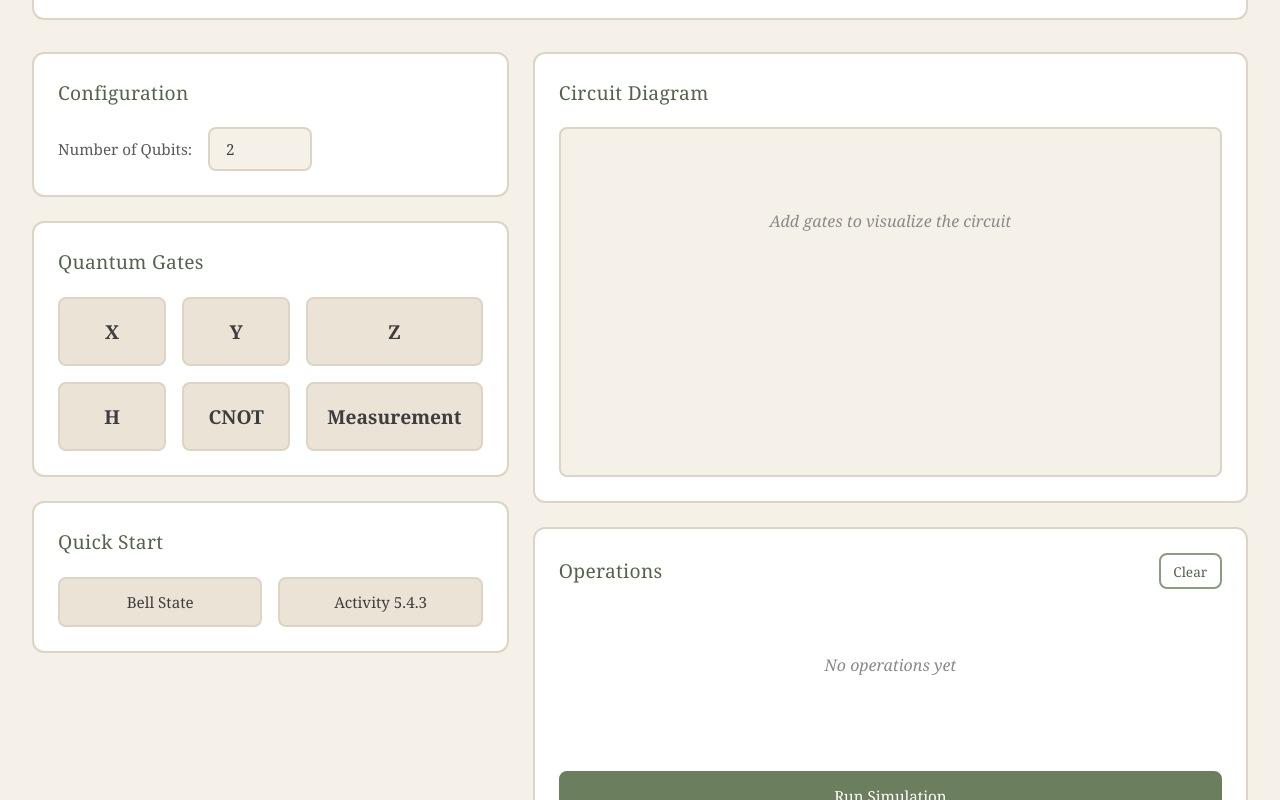
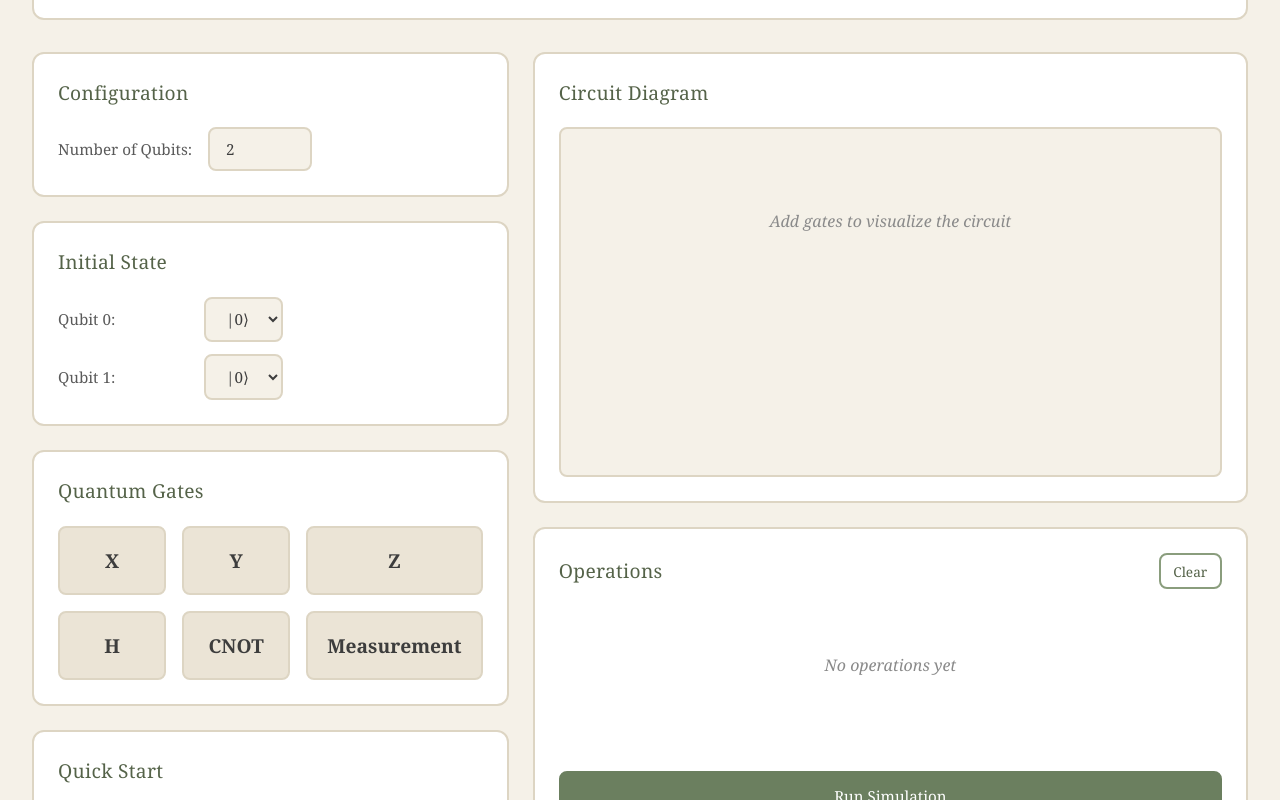
Before and after one commit to ValentinaPertile/quantum-circuit-simulator, a React (Vite) app in the folder frontend/: page / in a window 1280 px wide. Both pictures are taken after a click on the button "Start Building Circuits". Shown: the part 140-940 px from the top of the page. Built offline with nearby package versions, Linux system fonts and the light colour scheme.

Commit message:
Minor changes

```diff
--- a/frontend/src/App.jsx
+++ b/frontend/src/App.jsx
@@ -11,8 +11,9 @@ import './App.css'
 function App() {
   const [showLanding, setShowLanding] = useState(true)
   const [activeTab, setActiveTab] = useState('circuit')
-  const [showCodeTab, setShowCodeTab] = useState(false)  // NUEVO
+  const [showCodeTab, setShowCodeTab] = useState(false)
   const [numQubits, setNumQubits] = useState(2)
+  const [initialState, setInitialState] = useState('00')
   const [operations, setOperations] = useState([])
   const [results, setResults] = useState(null)
   const [theme, setTheme] = useState('light')
@@ -43,6 +44,11 @@ function App() {
     setResults(null)
   }
 
+  const handleNumQubitsChange = (newNumQubits) => {
+    setNumQubits(newNumQubits)
+    setInitialState('0'.repeat(newNumQubits))
+  }
+
   const loadPreset = (preset) => {
     if (preset === 'bell') {
       setOperations([
@@ -50,6 +56,7 @@ function App() {
         { gate: 'cnot', control: 0, target: 1 }
       ])
       setNumQubits(2)
+      setInitialState('00')
     } else if (preset === 'activity') {
       setOperations([
         { gate: 'h', target: 0 },
@@ -58,12 +65,13 @@ function App() {
         { gate: 'cnot', control: 1, target: 0 }
       ])
       setNumQubits(2)
+      setInitialState('00')
     }
   }
 
   const handleShowCode = () => {
-    setShowCodeTab(true)    // NUEVO
-    setActiveTab('code')    // NUEVO
+    setShowCodeTab(true)
+    setActiveTab('code')
   }
 
   if (showLanding) {
@@ -78,7 +86,6 @@ function App() {
         onBackToHome={() => setShowLanding(true)}
       />
 
-      {/* SOLO MOSTRAR TABS SI showCodeTab ES TRUE */}
       {showCodeTab && (
         <div className="nav-tabs">
           <button
@@ -101,9 +108,11 @@ function App() {
           <div className="column">
             <GateSelector
               numQubits={numQubits}
-              onNumQubitsChange={setNumQubits}
+              onNumQubitsChange={handleNumQubitsChange}
               onAddOperation={addOperation}
               onLoadPreset={loadPreset}
+              initialState={initialState}
+              onInitialStateChange={setInitialState}
             />
           </div>
 
@@ -117,8 +126,9 @@ function App() {
               onRemove={removeOperation}
               onClear={clearCircuit}
               onSimulate={setResults}
-              onShowCode={handleShowCode}  // CAMBIADO
+              onShowCode={handleShowCode}
               numQubits={numQubits}
+              initialState={initialState}
             />
           </div>
 
--- a/frontend/src/components/GateSelector.jsx
+++ b/frontend/src/components/GateSelector.jsx
@@ -2,7 +2,7 @@ import React, { useState } from 'react'
 
 const GATES = ['X', 'Y', 'Z', 'H', 'CNOT', 'MEASURE']
 
-function GateSelector({ numQubits, onNumQubitsChange, onAddOperation, onLoadPreset }) {
+function GateSelector({ numQubits, onNumQubitsChange, onAddOperation, onLoadPreset, initialState, onInitialStateChange }) {
   const [selectedGate, setSelectedGate] = useState(null)
   const [targetQubit, setTargetQubit] = useState(0)
   const [controlQubit, setControlQubit] = useState(0)
@@ -41,6 +41,12 @@ function GateSelector({ numQubits, onNumQubitsChange, onAddOperation, onLoadPres
     return gate
   }
 
+  const handleQubitStateChange = (qubitIndex, value) => {
+    const newState = initialState.split('')
+    newState[qubitIndex] = value
+    onInitialStateChange(newState.join(''))
+  }
+
   return (
     <>
       <div className="card">
@@ -55,6 +61,25 @@ function GateSelector({ numQubits, onNumQubitsChange, onAddOperation, onLoadPres
             value={numQubits}
             onChange={(e) => onNumQubitsChange(parseInt(e.target.value))}
           />
+        </div>
+      </div>
+
+      <div className="card">
+        <h2 className="card-title">Initial State</h2>
+        <div style={{ display: 'flex', flexDirection: 'column', gap: '0.8rem' }}>
+          {[...Array(numQubits)].map((_, i) => (
+            <div key={i} className="config-row">
+              <label className="config-label">Qubit {i}:</label>
+              <select
+                className="config-input"
+                value={initialState[i] || '0'}
+                onChange={(e) => handleQubitStateChange(i, e.target.value)}
+              >
+                <option value="0">|0⟩</option>
+                <option value="1">|1⟩</option>
+              </select>
+            </div>
+          ))}
         </div>
       </div>
 
@@ -116,7 +141,7 @@ function GateSelector({ numQubits, onNumQubitsChange, onAddOperation, onLoadPres
             Bell State
           </button>
           <button className="btn btn-secondary" onClick={() => onLoadPreset('activity')}>
-            Activity 5.4.3
+            Example
           </button>
         </div>
       </div>
--- a/frontend/src/components/LandingPage.jsx
+++ b/frontend/src/components/LandingPage.jsx
@@ -30,7 +30,7 @@ function LandingPage({ onStart }) {
           <FeatureCard
             icon="{ }"
             title="Code Export"
-            description="Export to Python, Qiskit, or Cirq formats"
+            description="Export to Python and Qiskit"
           />
         </div>
 
--- a/frontend/src/components/OperationsList.jsx
+++ b/frontend/src/components/OperationsList.jsx
@@ -1,7 +1,7 @@
 import React from 'react'
 import { simulateCircuit } from '../utils/api'
 
-function OperationsList({ operations, onRemove, onClear, onSimulate, onShowCode, numQubits }) {
+function OperationsList({ operations, onRemove, onClear, onSimulate, onShowCode, numQubits, initialState }) {
     const handleSimulate = async () => {
     if (operations.length === 0) {
         alert('Add some gates first!')
@@ -9,7 +9,7 @@ function OperationsList({ operations, onRemove, onClear, onSimulate, onShowCode,
     }
 
     try {
-      const data = await simulateCircuit(numQubits, operations)
+    const data = await simulateCircuit(numQubits, operations, initialState)  // AGREGADO initialState
     onSimulate(data)
     } catch (error) {
         alert('Failed to connect to backend. Make sure the Python server is running.')
--- a/frontend/src/utils/api.js
+++ b/frontend/src/utils/api.js
@@ -1,6 +1,6 @@
 const API_URL = 'http://127.0.0.1:5000/api'
 
-export async function simulateCircuit(numQubits, operations) {
+export async function simulateCircuit(numQubits, operations, initialState = null) {
   const response = await fetch(`${API_URL}/simulate`, {
     method: 'POST',
     headers: {
@@ -8,7 +8,8 @@ export async function simulateCircuit(numQubits, operations) {
     },
     body: JSON.stringify({
       num_qubits: numQubits,
-      operations: operations
+      operations: operations,
+      initial_state: initialState  // NUEVO
     })
   })
 
```
Also changed, not shown: 2 other files (tests, documents, lock files or other folders). Lines whose indentation alone changed are shown as unchanged.
